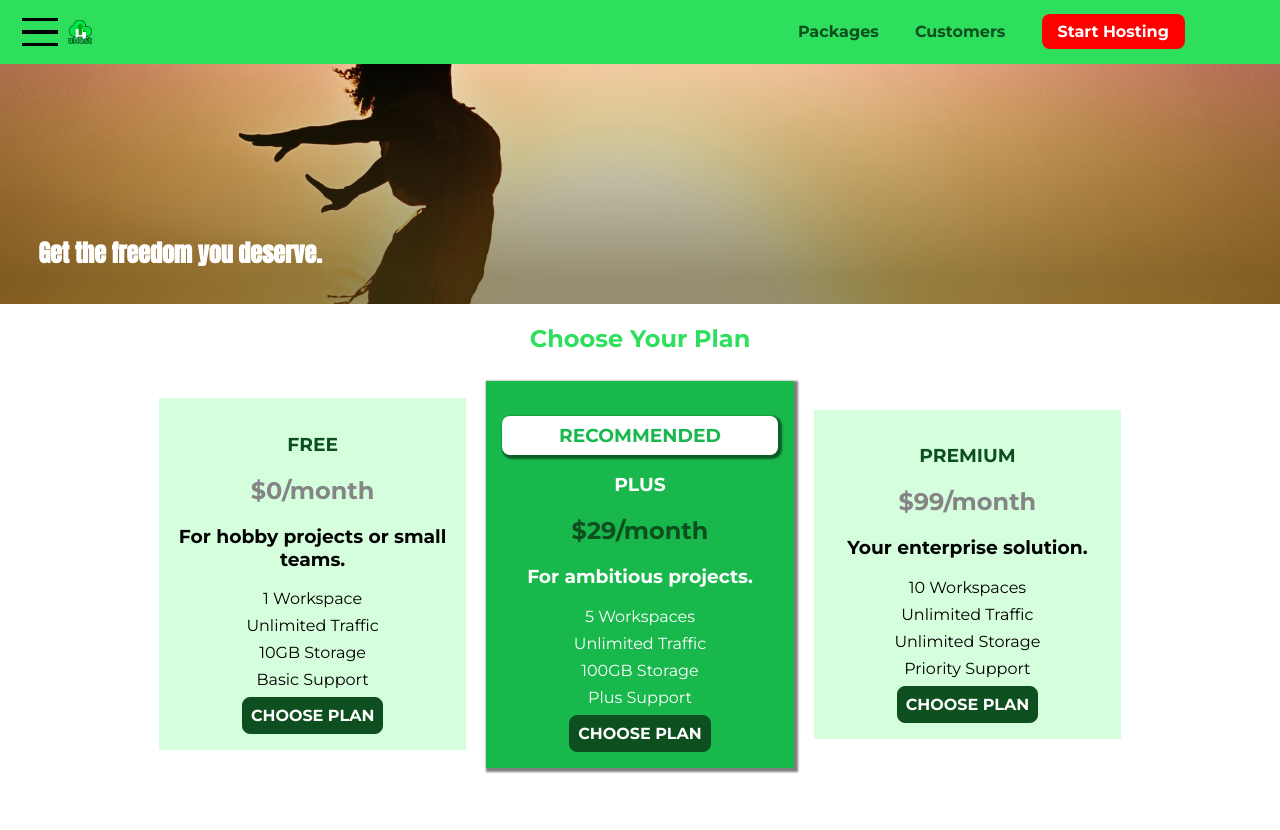
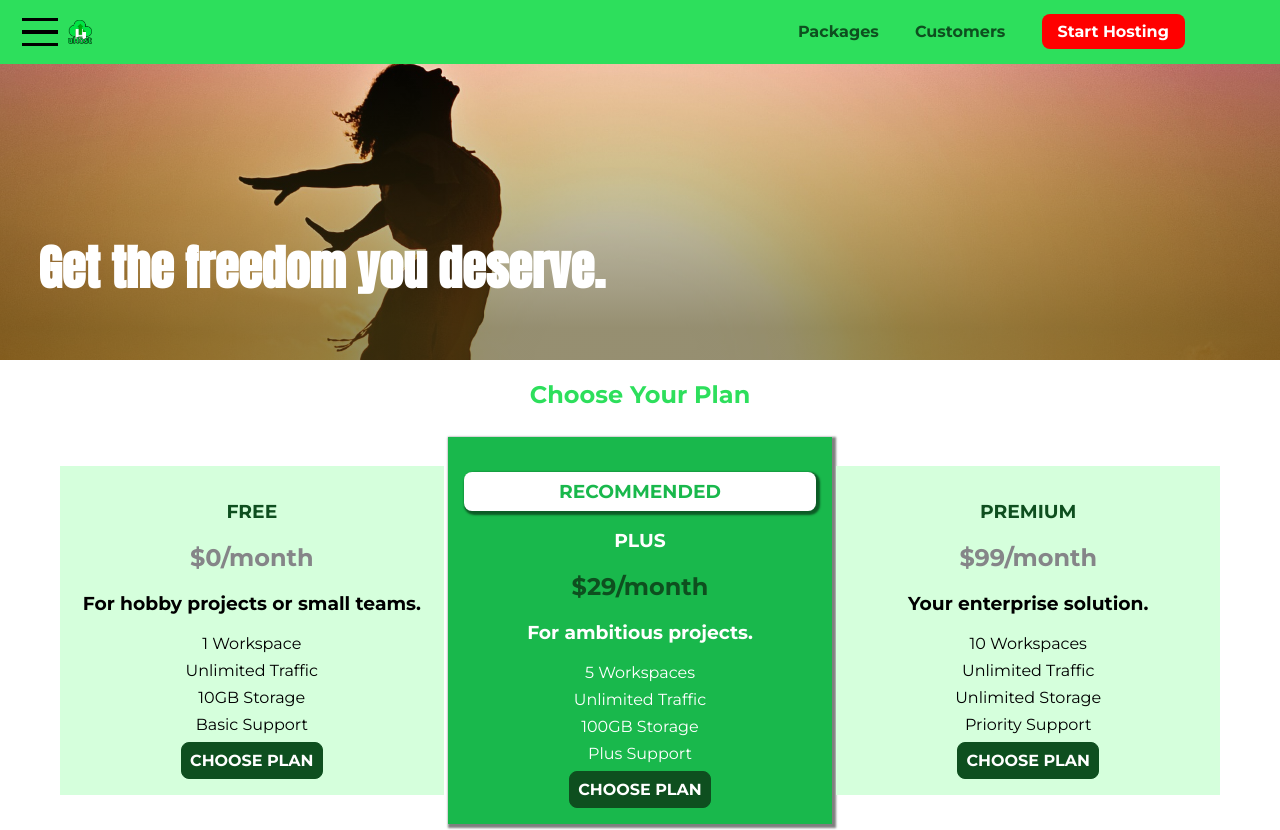
Before and after one commit to AgarwalShyam/css-practice, a plain HTML site: page index.html in a window 1280 px wide. Shown: the top 830 px of the page. Drawn offline with Linux system fonts and the light colour scheme.

Commit message:
changing css default for mobile devices and through media query adding desktop css

```diff
--- a/main.css
+++ b/main.css
@@ -94,7 +94,26 @@
     an chain of height from the top; */
 }
 
+#poduct-overview h1 {
+    color: white;
+    font-family: 'Anton', sans-serif;
+    position: absolute;
+    bottom: 5%;
+    left: 3%;
+    font-size: 1.6rem;
+}
 
+@media (min-width: 40rem) {
+    #poduct-overview {
+        height: 40vh;
+        background-position: 50% 25%;
+    }
+
+    #poduct-overview h1 {
+        font-size: 3rem;
+    }
+
+}
 
 .section-title {
     color: #2ddf5c;
@@ -102,34 +121,46 @@
     /* font-family: inherit; */
 }
 
-#poduct-overview h1 {
-    color: white;
-    font-family: 'Anton', sans-serif;
-    position: absolute;
-    bottom: 5%;
-    left: 3%;
-}
-
-.plan__list {
+/* .plan__list {
     width: 80%;
     margin: auto;
     text-align: center;
-}
+} */
 
 .plan {
     background: #d5ffdc;
-    display: inline-block;
+    /* display: inline-block; */
     text-align: center;
-    margin: .5rem;
+    margin: .5rem 0;
     padding: 1rem;
-    width: 30%;
-    vertical-align: middle;
+    width: 100%;
+    /* vertical-align: middle; */
 }
 
 .plan--highlighted {
     background-color: #19b84c;
     color: white;
-    box-shadow: 2px 2px 2px 2px rgba(0, 0, 0, 0.5);
+    /* box-shadow: 2px 2px 2px 2px rgba(0, 0, 0, 0.5); */
+}
+
+@media (min-width: 40rem) {
+    .plan__list {
+        width: 100%;
+        /* margin: auto; */
+        text-align: center;
+    }
+
+    .plan {
+        display: inline-block;
+        width: 30%;
+        vertical-align: middle;
+        min-width: 13rem;
+        max-width: 25rem;
+    }
+    .plan--highlighted {
+        box-shadow: 2px 2px 2px 2px rgba(0, 0, 0, 0.5);
+    }
+
 }
 
 .plan__annotations {
```
